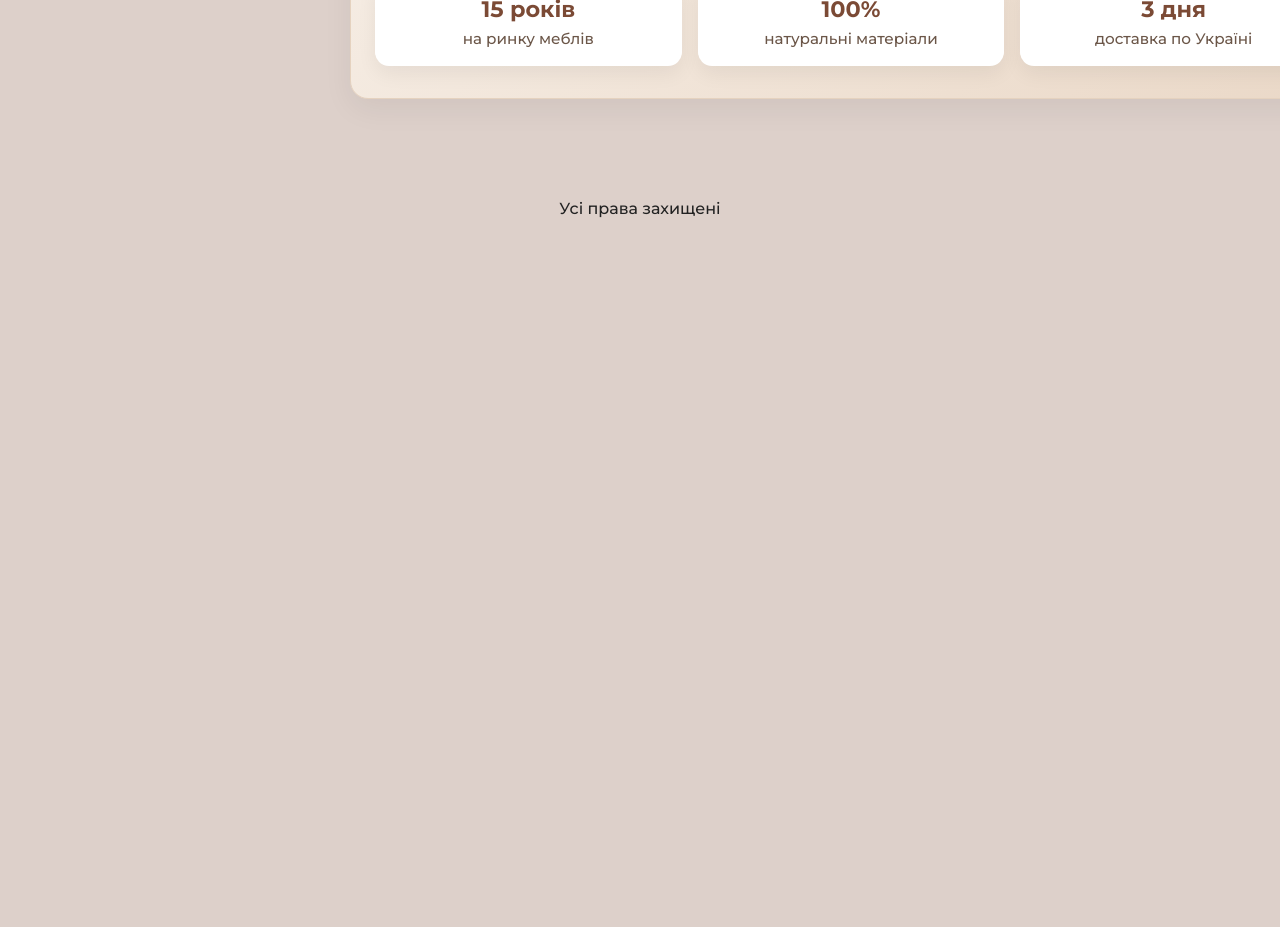
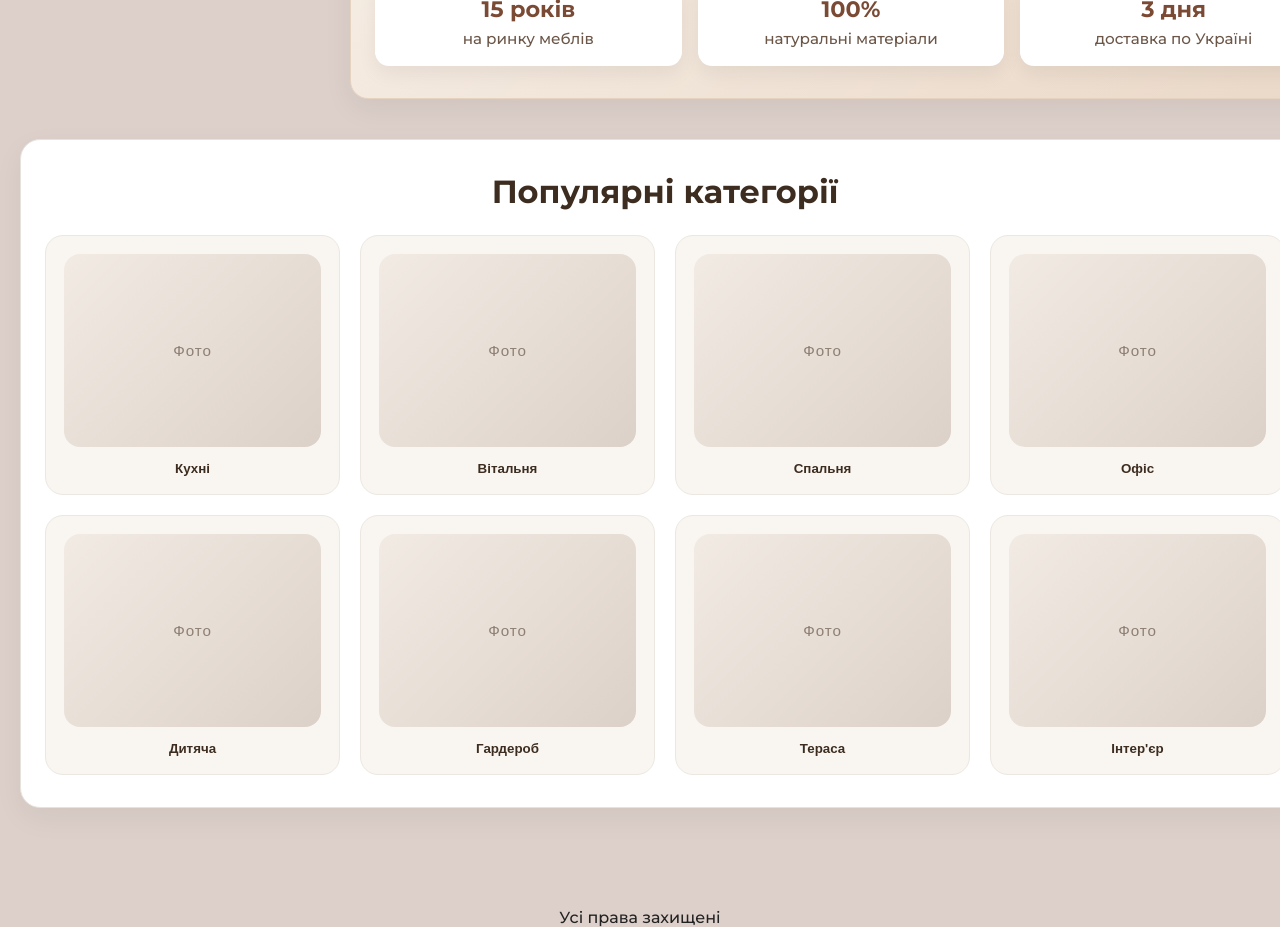
Before and after one commit to kuriWinston/furniture, a React (Create React App) app: page / in a window 1280 px wide. Shown: the part 2740-3667 px from the top of the page. Before the commit the page ends 2958 px from the top, so only its background shows below. Built offline with nearby package versions, Linux system fonts and the light colour scheme.

Commit message:
add popular product

```diff
--- a/src/App.css
+++ b/src/App.css
@@ -258,6 +258,164 @@
   box-shadow: 0 10px 30px rgba(0, 0, 0, 0.06);
 }
 
+.brand-menu {
+  width: min(1550px, 100%);
+  margin: 40px auto 0;
+  padding: 32px 24px;
+  background: #ffffff;
+  border: 1px solid #e6e2dc;
+  border-radius: 20px;
+  box-shadow: 0 10px 30px rgba(0, 0, 0, 0.05);
+}
+
+.brand-menu__header {
+  text-align: center;
+  margin-bottom: 24px;
+}
+
+.brand-menu__header h2 {
+  margin: 0;
+  font-size: 2rem;
+  color: #3d2d20;
+}
+
+.brand-menu__header p {
+  margin: 10px auto 0;
+  max-width: 640px;
+  color: #6b5b4d;
+  font-size: 0.98rem;
+}
+
+.brand-menu__grid {
+  display: grid;
+  grid-template-columns: repeat(4, minmax(180px, 1fr));
+  gap: 20px;
+}
+
+.brand-menu__card {
+  display: flex;
+  flex-direction: column;
+  align-items: center;
+  gap: 14px;
+  padding: 18px;
+  background: #f9f6f2;
+  border: 1px solid #ece7e1;
+  border-radius: 18px;
+  cursor: pointer;
+  transition: transform 0.2s ease, box-shadow 0.2s ease;
+}
+
+.brand-menu__card:hover {
+  transform: translateY(-3px);
+  box-shadow: 0 14px 24px rgba(74, 55, 39, 0.08);
+}
+
+.brand-menu__thumb {
+  width: 100%;
+  aspect-ratio: 4 / 3;
+  border-radius: 16px;
+  background: linear-gradient(135deg, #f2ebe3 0%, #dcd1c9 100%);
+  display: grid;
+  place-items: center;
+  overflow: hidden;
+  transition: transform 0.25s ease;
+}
+
+.brand-menu__card:hover .brand-menu__thumb {
+  transform: scale(1.05);
+}
+
+.brand-menu__placeholder {
+  color: #8f7f73;
+  font-size: 0.95rem;
+  letter-spacing: 0.06em;
+}
+
+.brand-menu__title {
+  font-weight: 700;
+  color: #3d2d20;
+  text-align: center;
+}
+
+.brand-menu {
+  width: min(1550px, 100%);
+  margin: 40px auto 0;
+  padding: 32px 24px;
+  background: #ffffff;
+  border: 1px solid #e6e2dc;
+  border-radius: 20px;
+  box-shadow: 0 10px 30px rgba(0, 0, 0, 0.05);
+}
+
+.brand-menu__header {
+  text-align: center;
+  margin-bottom: 24px;
+}
+
+.brand-menu__header h2 {
+  margin: 0;
+  font-size: 2rem;
+  color: #3d2d20;
+}
+
+.brand-menu__header p {
+  margin: 10px auto 0;
+  max-width: 640px;
+  color: #6b5b4d;
+  font-size: 0.98rem;
+}
+
+.brand-menu__grid {
+  display: grid;
+  grid-template-columns: repeat(4, minmax(180px, 1fr));
+  gap: 20px;
+}
+
+.brand-menu__card {
+  display: flex;
+  flex-direction: column;
+  align-items: center;
+  gap: 14px;
+  padding: 18px;
+  background: #f9f6f2;
+  border: 1px solid #ece7e1;
+  border-radius: 18px;
+  cursor: pointer;
+  transition: transform 0.2s ease, box-shadow 0.2s ease;
+}
+
+.brand-menu__card:hover {
+  transform: translateY(-3px);
+  box-shadow: 0 14px 24px rgba(74, 55, 39, 0.08);
+}
+
+.brand-menu__thumb {
+  width: 100%;
+  aspect-ratio: 4 / 3;
+  border-radius: 16px;
+  background: linear-gradient(135deg, #f2ebe3 0%, #dcd1c9 100%);
+  display: grid;
+  place-items: center;
+  overflow: hidden;
+  transition: transform 0.25s ease;
+}
+
+.brand-menu__card:hover .brand-menu__thumb {
+  transform: scale(1.05);
+}
+
+.brand-menu__placeholder {
+  color: #8f7f73;
+  font-size: 0.95rem;
+  letter-spacing: 0.06em;
+}
+
+.brand-menu__title {
+  font-weight: 700;
+  color: #3d2d20;
+  text-align: center;
+}
+
 .whyWe-content {
   display: flex;
   flex-direction: column;
--- a/src/App.jsx
+++ b/src/App.jsx
@@ -4,6 +4,7 @@ import Footer from "./footer";
 import Items from "./items";
 import MenuLeft from "./menuLeft";
 import "./App.css";
+import ScrollMenu from "./popularProduct";
 
 function App() {
   const [products] = useState([
@@ -72,6 +73,7 @@ function App() {
         </main>
       </div>
 
+      <ScrollMenu />
       <Footer />
     </div>
   );
--- /dev/null
+++ b/src/popProduct.css
@@ -0,0 +1,157 @@
+.brand-menu {
+  width: min(1550px, 100%);
+  margin: 40px auto 0;
+  padding: 32px 24px;
+  background: #ffffff;
+  border: 1px solid #e6e2dc;
+  border-radius: 20px;
+  box-shadow: 0 10px 30px rgba(0, 0, 0, 0.05);
+}
+
+.brand-menu__header {
+  text-align: center;
+  margin-bottom: 24px;
+}
+
+.brand-menu__header h2 {
+  margin: 0;
+  font-size: 2rem;
+  color: #3d2d20;
+}
+
+.brand-menu__header p {
+  margin: 10px auto 0;
+  max-width: 640px;
+  color: #6b5b4d;
+  font-size: 0.98rem;
+}
+
+.brand-menu__grid {
+  display: grid;
+  grid-template-columns: repeat(4, minmax(180px, 1fr));
+  gap: 20px;
+}
+
+.brand-menu__card {
+  display: flex;
+  flex-direction: column;
+  align-items: center;
+  gap: 14px;
+  padding: 18px;
+  background: #f9f6f2;
+  border: 1px solid #ece7e1;
+  border-radius: 18px;
+  cursor: pointer;
+  transition: transform 0.2s ease, box-shadow 0.2s ease;
+}
+
+.brand-menu__card:hover {
+  transform: translateY(-3px);
+  box-shadow: 0 14px 24px rgba(74, 55, 39, 0.08);
+}
+
+.brand-menu__thumb {
+  width: 100%;
+  aspect-ratio: 4 / 3;
+  border-radius: 16px;
+  background: linear-gradient(135deg, #f2ebe3 0%, #dcd1c9 100%);
+  display: grid;
+  place-items: center;
+  overflow: hidden;
+  transition: transform 0.25s ease;
+}
+
+.brand-menu__card:hover .brand-menu__thumb {
+  transform: scale(1.05);
+}
+
+.brand-menu__placeholder {
+  color: #8f7f73;
+  font-size: 0.95rem;
+  letter-spacing: 0.06em;
+}
+
+.brand-menu__title {
+  font-weight: 700;
+  color: #3d2d20;
+  text-align: center;
+}
+
+.brand-menu {
+  width: min(1550px, 100%);
+  margin: 40px auto 0;
+  padding: 32px 24px;
+  background: #ffffff;
+  border: 1px solid #e6e2dc;
+  border-radius: 20px;
+  box-shadow: 0 10px 30px rgba(0, 0, 0, 0.05);
+}
+
+.brand-menu__header {
+  text-align: center;
+  margin-bottom: 24px;
+}
+
+.brand-menu__header h2 {
+  margin: 0;
+  font-size: 2rem;
+  color: #3d2d20;
+}
+
+.brand-menu__header p {
+  margin: 10px auto 0;
+  max-width: 640px;
+  color: #6b5b4d;
+  font-size: 0.98rem;
+}
+
+.brand-menu__grid {
+  display: grid;
+  grid-template-columns: repeat(4, minmax(180px, 1fr));
+  gap: 20px;
+}
+
+.brand-menu__card {
+  display: flex;
+  flex-direction: column;
+  align-items: center;
+  gap: 14px;
+  padding: 18px;
+  background: #f9f6f2;
+  border: 1px solid #ece7e1;
+  border-radius: 18px;
+  cursor: pointer;
+  transition: transform 0.2s ease, box-shadow 0.2s ease;
+}
+
+.brand-menu__card:hover {
+  transform: translateY(-3px);
+  box-shadow: 0 14px 24px rgba(74, 55, 39, 0.08);
+}
+
+.brand-menu__thumb {
+  width: 100%;
+  aspect-ratio: 4 / 3;
+  border-radius: 16px;
+  background: linear-gradient(135deg, #f2ebe3 0%, #dcd1c9 100%);
+  display: grid;
+  place-items: center;
+  overflow: hidden;
+  transition: transform 0.25s ease;
+}
+
+.brand-menu__card:hover .brand-menu__thumb {
+  transform: scale(1.05);
+}
+
+.brand-menu__placeholder {
+  color: #8f7f73;
+  font-size: 0.95rem;
+  letter-spacing: 0.06em;
+}
+
+.brand-menu__title {
+  font-weight: 700;
+  color: #3d2d20;
+  text-align: center;
+}
--- /dev/null
+++ b/src/popularProduct.jsx
@@ -0,0 +1,33 @@
+import React from "react";
+
+export default function ScrollMenu() {
+  const sections = [
+    { id: 1, title: "Кухні" },
+    { id: 2, title: "Вітальня" },
+    { id: 3, title: "Спальня" },
+    { id: 4, title: "Офіс" },
+    { id: 5, title: "Дитяча" },
+    { id: 6, title: "Гардероб" },
+    { id: 7, title: "Тераса" },
+    { id: 8, title: "Інтер'єр" },
+  ];
+
+  return (
+    <section className="brand-menu">
+      <div className="brand-menu__header">
+        <h2>Популярні категорії</h2>
+      </div>
+
+      <div className="brand-menu__grid">
+        {sections.map((section) => (
+          <button key={section.id} className="brand-menu__card" type="button">
+            <div className="brand-menu__thumb" aria-hidden="true">
+              <span className="brand-menu__placeholder">Фото</span>
+            </div>
+            <div className="brand-menu__title">{section.title}</div>
+          </button>
+        ))}
+      </div>
+    </section>
+  );
+}
```
